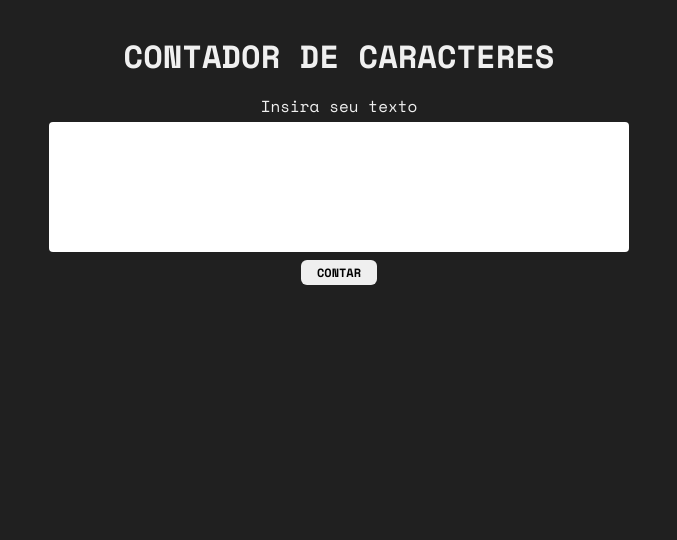
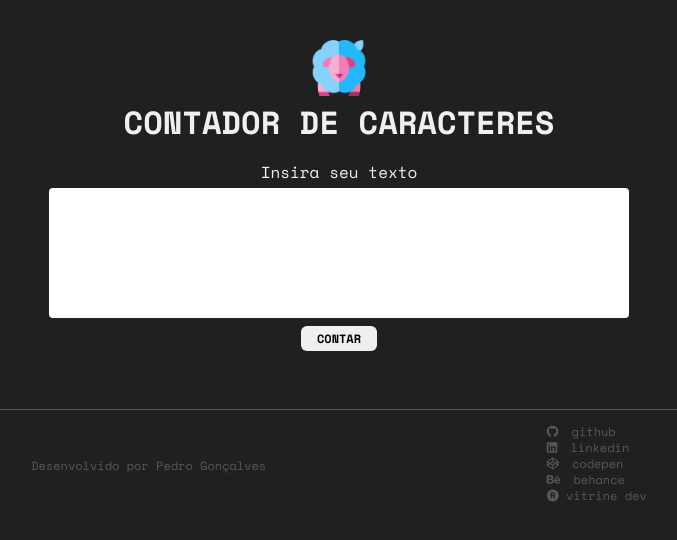
Before and after one commit to pedrofelixg/contadorDeCaracteres, a plain HTML site: page index.html in a window 1280 px wide. Shown: the whole page, without its empty margins (301-978 px from the left). Drawn offline with nearby package versions, Linux system fonts and the light colour scheme.

Commit message:
refatoração no index e no style.css

```diff
--- a/css/style.css
+++ b/css/style.css
@@ -2,6 +2,8 @@
     --fonte-global: 'Space Mono', monospace;
     --black-dom: #202020;
     --white-dom: #f0f0f0;
+    --cinza-alfa: #575757;
+    --cinza-beta: #a8a8a8;
 }
 
 body{
@@ -13,6 +15,11 @@ body{
 
 .page__container{
     padding: 2.5em 150px;
+}
+
+.logo__page{
+    width: 3.5rem;
+    margin-bottom: 8px;
 }
 
 .page__title{
@@ -55,3 +62,31 @@ body{
     font-weight: 700;
     margin-top: 16px;
 }
+
+.rodape{
+    padding: 1rem 12rem;
+    border-top: 1px solid var(--cinza-alfa);
+    color: var(--cinza-alfa);
+    display: flex;
+    justify-content: space-around;
+    align-items: center;
+}
+
+.rodape__title{
+    font-size: 12px;
+}
+
+.rodape__links a{
+    color: var(--cinza-alfa);
+    text-decoration: none;
+    font-size: 12px;
+    text-align: left;
+}
+
+.rodape__links p{
+    margin-bottom: 4px;
+}
+
+.fa-brands{
+    margin-right: 6px;
+}
--- a/index.html
+++ b/index.html
@@ -5,6 +5,8 @@
     <meta http-equiv="X-UA-Compatible" content="IE=edge">
     <meta name="viewport" content="width=device-width, initial-scale=1.0">
     <title>Contador de Caracteres</title>
+
+    <link rel="shortcut icon" href="/img/sheep.png" type="image/x-icon">
 
     <link rel="stylesheet" href="/css/reset.css">
     <link rel="stylesheet" href="/css/style.css">
@@ -15,6 +17,7 @@
 </head>
 <body>
     <main class="page__container">
+        <img src="/img/sheep.png" alt="logo do contador" class="logo__page">
         <h1 class="page__title">Contador de Caracteres</h1>
 
         <span class="form__control">
@@ -26,6 +29,33 @@
 
         <h3 class="caracteres" id="caracteres"></h3>
     </main>
+
+    <footer class="rodape">
+        <p class="rodape__title">Desenvolvido por Pedro Gonçalves</p>
+
+        <div class="rodape__links">
+            <a href="https://github.com/pedrofelixg/" class="github" target="_blank">
+                <p class="github"><i class="fa-brands fa-github"></i> github</p>
+            </a>
+
+            <a href="https://www.linkedin.com/in/pedrofelixgon%C3%A7alves/" class="linkedin" target="_blank">
+                <p class="linkedin"><i class="fa-brands fa-linkedin"></i> linkedin</p>
+            </a>
+
+            <a href="https://codepen.io/pedrofelixg-the-flexboxer" class="codepen" target="_blank">
+                <p class="codepen"><i class="fa-brands fa-codepen"></i> codepen</p>
+            </a>
+
+            <a href="https://www.behance.net/pedrofelixg" class="behance" target="_blank">
+                <p class="behance"><i class="fa-brands fa-behance"></i> behance</p>
+            </a>
+
+            <a href="https://cursos.alura.com.br/vitrinedev/pedro-viniciusacm" class="vitrinedev" target="_blank">
+                <p class="vitrinedev"><i class="fa-solid fa-registered"></i> vitrine dev</p>
+            </a>
+        </div>
+    </footer>
     <script src="/script/main.js"></script>
+    <script src="https://kit.fontawesome.com/eb02f93617.js" crossorigin="anonymous"></script>
 </body>
 </html>
```
Also changed, not shown: img/sheep.png (added).
